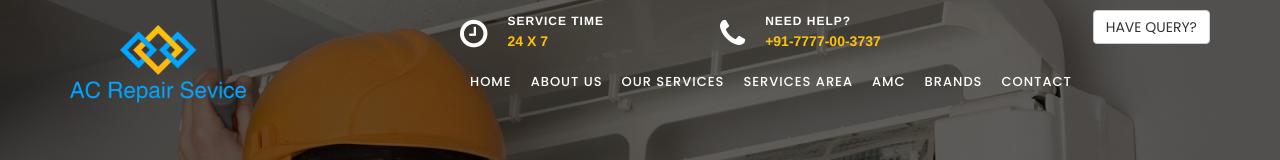
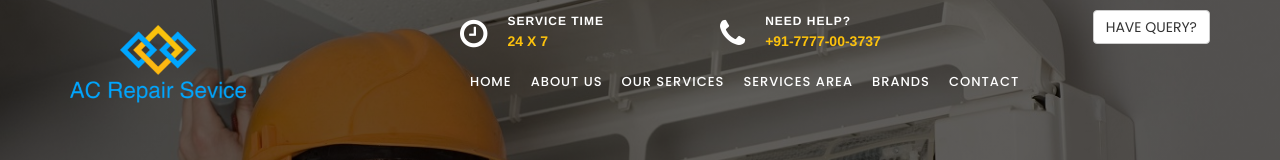
Before and after one commit to a2-square/alcons, a website with bundled scripts: page index.html in a window 1280 px wide. Shown: the top 160 px of the page. Built offline with nearby package versions, Linux system fonts and the light colour scheme.

Commit message:
changes in navbar

```diff
--- a/components/navbar/navbar.html
+++ b/components/navbar/navbar.html
@@ -641,7 +641,7 @@ Som Bazar Road, Raja Puri, Opposite Dwarka-Sector-4 </a></li>
                                         </li>
                                     </ul>
                                 </li>
-                                <li><a href="/#/AMC" title="Feature">AMC</a></li>
+                                <!--<li><a href="/#/AMC" title="Feature">AMC</a></li>-->
                                 <li><a href="/#/brands" title="Feature">Brands</a></li>
                                 <li><a href="/#/contact-us" title="Contact Us">Contact</a>
                                 </li>
```
